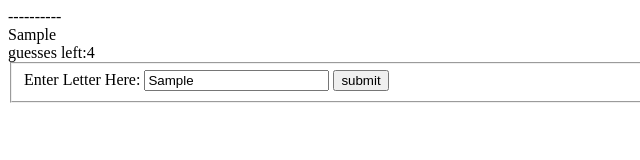
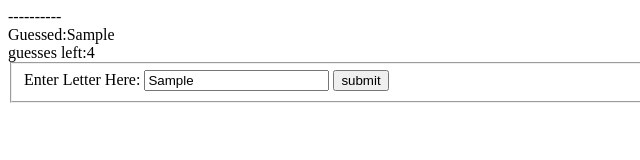
Before and after one commit to p-mayor/assessment-hangman-starter, a plain HTML site: page index.html in a window 1280 px wide. Both pictures are taken after typing "Sample" into the empty fields and a click on the button "submit". Shown: the full height of the page, 0-640 px from the left. Drawn offline with Linux system fonts and the light colour scheme.

Commit message:
fix guessed

```diff
--- a/assets/main.js
+++ b/assets/main.js
@@ -9,13 +9,15 @@ let guessesRemaining = 5
 
 let finalWord = currentWordElement.innerHTML
 let hiddenChar = "-"
+let guessedLetters = ""
 
 currentWordElement.innerHTML = hiddenChar.repeat(finalWord.length)
 
 submitButton.addEventListener("click", function () {
     let guessedLetter = guessElement.value
-    if(!guessedElement.innerHTML.includes(guessedLetter)){
+    if(!guessedLetters.includes(guessedLetter)){
         guessedElement.innerHTML += guessedLetter
+        guessedLetters += guessedLetter
     } else {
         alert("letter already guessed")
     }
--- a/index.html
+++ b/index.html
@@ -10,7 +10,7 @@
   <main>
 
     <div id="word-to-guess">Placeholder</div>
-    <div id="letters-attempted"></div>
+    <div id="letters-attempted">Guessed:</div>
     <div id="guess-count"></div>
 
     <fieldset>
```
